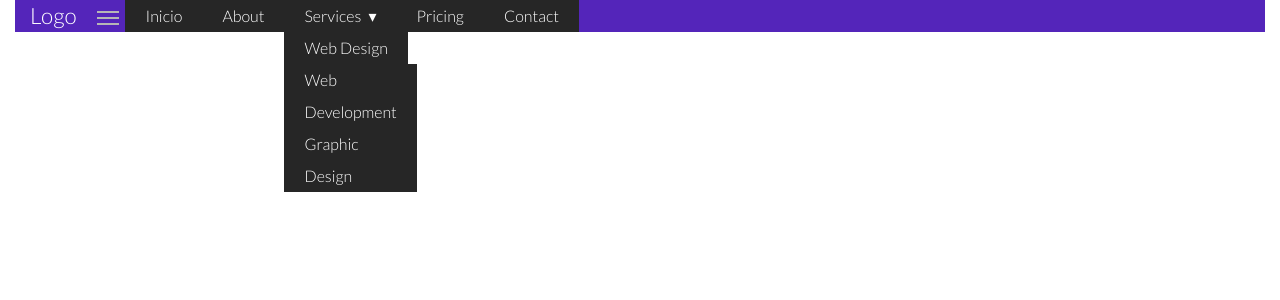
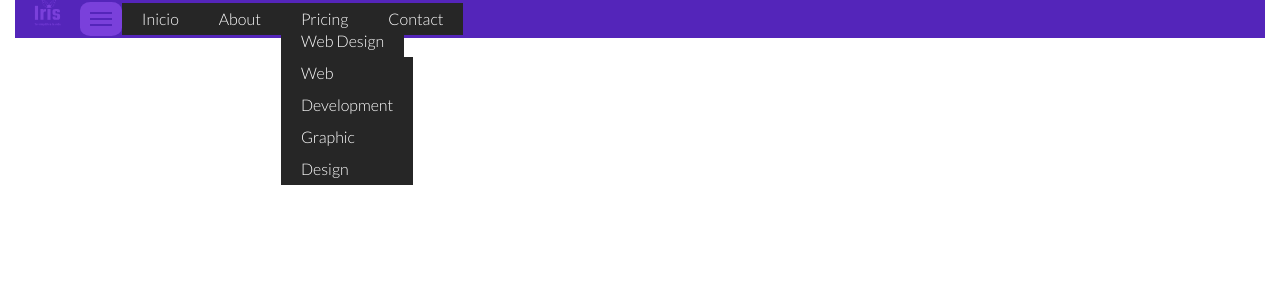
Before and after one commit to AlmondBro/serviiris, a React (Create React App) app: page / in a window 1280 px wide. Shown: the top 300 px of the page. Built offline with nearby package versions, Linux system fonts and the light colour scheme.

Commit message:
Import IrisLogo into NavBar and further changes

```diff
--- a/public/css/style.css
+++ b/public/css/style.css
@@ -157,25 +157,3 @@ header.header {
      display: block;
  }
 }
-
-.navbar-toggler {
-border: none;
-background: transparent !important;
-}
-
-.navLinks,
-.navbar-dark .navbar-nav .nav-link {
- color: rgb(87, 29, 29);
- font-size: 1em;
- text-transform: uppercase;
- opacity: 1.0;
- /* border-right: solid 1px white; */
- padding-right: 10px;
- padding-bottom: 0px;
-}
-
-/* TODO: Find way to not have to use important label */
-.navbar-dark .navbar-nav .nav-link:hover,
-.navLinks:hover, .navLink-current {
- color: #FFB914 !important;
-}
--- a/src/components/Header/NavigationBar/NavBarToggle/NavBarToggle.js
+++ b/src/components/Header/NavigationBar/NavBarToggle/NavBarToggle.js
@@ -1,7 +1,7 @@
 import React, { Component } from 'react';
 
 //Import styled components
-import { MenuBarLine, TopMenuBarLine, MiddleMenuBarLine, BottomMenuBarLine } from './NavBarToggleStyledComponents.js';
+import { MenuBarToggleButton, MenuBarLine, TopMenuBarLine, MiddleMenuBarLine, BottomMenuBarLine } from './NavBarToggleStyledComponents.js';
 
 class NavBarToggle extends Component {
     constructor(props) {
@@ -13,21 +13,7 @@ class NavBarToggle extends Component {
 
     navToggle = document.getElementById("navbarToggle");
 
-    toggleClass = (navToggle) => {
-        console.log("toggleClass");
-      //  let navToggle = document.querySelector(".navbar-toggler");
-
-        if (navToggle.classList.contains("collapsed")) {
-            console.log("if");
-            navToggle.classList.add("collapsed");
-        } else {
-            console.log("else");
-            navToggle.classList.remove("collapsed")
-        }
-
-    }; //end toggleClass()
-
-    toggleClass2 = () => {
+    toggleNavBarButton = () => {
         const currentState = this.state.collapsed;
         this.setState({ collapsed: !currentState});
 
@@ -35,14 +21,9 @@ class NavBarToggle extends Component {
         //     NavBarCollapse.classList.toggle("show");
     }; //end toggleClass2
 
-    /*
-    navToggle.addEventListener("click", function() {
-        let navToggle = document.querySelector(".navbar-toggler");
-        toggleClass(navToggle);
-    }); */
     render = () => {
         return (
-            <button
+            <MenuBarToggleButton
                     aria-controls   =   "basic-navbar-nav"
                     type            =   "button"
                     aria-label      =   "Toggle navigation"
@@ -50,7 +31,7 @@ class NavBarToggle extends Component {
                                             + ( this.state.collapsed ? "collapsed" : "")
                                         }
                     id              =   "navbarToggle"
-                    onClick         =   { this.toggleClass2 }
+                    onClick         =   { this.toggleNavBarButton }
             >
                 <TopMenuBarLine
                     collapsed   =   {   this.state.collapsed}
@@ -64,14 +45,9 @@ class NavBarToggle extends Component {
                     collapsed   =   {   this.state.collapsed}
                     className   =   "menubar-line bottom-bar"
                 />
-            </button>
+            </MenuBarToggleButton>
         );
     }; //end render()
-
 }; //end NavBarToggle
 
-NavBarToggle.onClick = (event) => {
-    console.log("Test");
-}
-
 export default NavBarToggle;
--- a/src/components/Header/NavigationBar/NavBarToggle/NavBarToggleStyledComponents.js
+++ b/src/components/Header/NavigationBar/NavBarToggle/NavBarToggleStyledComponents.js
@@ -1,12 +1,20 @@
 import styled from 'styled-components';
+
+const MenuBarToggleButton = styled('button')`
+    border: none;
+    background-color: #7A40DB;
+    padding: 10px;
+    border-radius: 25%;
+`; //end MenuBarToggleButton
+
 
 const MenuBarLine = styled('span')`
     width: 22px;
     height: 2px;
-    background-color: #B6B6B6;
+    background-color: #5425BA;
     display: block;
+    padding: 0;
     transition: all 0.2s;
-    margin-top: 4px;
 `; //end MenuBarLine
 
 let TopMenuBarLine = styled(MenuBarLine)`
@@ -16,11 +24,13 @@ let TopMenuBarLine = styled(MenuBarLine)`
 
 let MiddleMenuBarLine = styled(MenuBarLine)`
     opacity: ${props => props.collapsed ? "1" : "0"};
+    margin-top: 4px;
 `; //end MiddleMenuBarLine
 
 let BottomMenuBarLine = styled(MenuBarLine)`
     transform: ${props => props.collapsed ? "rotate(0)" : "rotate(-45deg)"};
     transform-origin: 10% 90%;
+    margin-top: 4px;
 `; //end BottomMenuBarLine
 
-export { MenuBarLine, TopMenuBarLine, MiddleMenuBarLine, BottomMenuBarLine };
+export { MenuBarToggleButton, MenuBarLine, TopMenuBarLine, MiddleMenuBarLine, BottomMenuBarLine };
--- a/src/components/Header/NavigationBar/NavigationBar.js
+++ b/src/components/Header/NavigationBar/NavigationBar.js
@@ -11,10 +11,12 @@ import { faSearch } from '@fortawesome/free-solid-svg-icons';
 import NavBarToggle from './NavBarToggle/NavBarToggle.js';
 
 //Import styled components
-import  {   NavBar, NavContainer, NavLogoContainer, NavLogoContainerLink,
+import  {   NavBar, NavIrisLogo, NavContainer, NavLogoContainer, NavLogoContainerLink,
             Nav, NavUl, NavLi, NavLink
         } from './NavigationBarStyledComponents.js';
 
+
+import IrisLogo from './../../IrisLogo.js';
 /*
     <Link
                             to              =   "/home"
@@ -39,7 +41,12 @@ const NavigationBar = (props) => {
             <NavBar className="navigation-bar">
                 <NavContainer className="nav-container">
                     <NavLogoContainer className="nav-logo-container">
-                        <NavLogoContainerLink href="#!">Logo</NavLogoContainerLink>
+                        <NavLogoContainerLink href="#!">
+                            <NavIrisLogo
+                                height  =   "35px"
+                                width   =   "35px"
+                            />
+                        </NavLogoContainerLink>
                     </NavLogoContainer>
                     <NavBarToggle/>
                     <Nav id="basic-navbar-nav">
@@ -63,7 +70,8 @@ const NavigationBar = (props) => {
                                 <NavLink href="#!">About</NavLink>
                             </NavLi>
                             <NavLi>
-                                <NavLink href="#!">Services</NavLink>
+                                {/* TODO: Fix this not lining up in width */}
+                                {/* <NavLink href="#!">Services</NavLink> */}
                                 <ul class="nav-dropdown">
                                     <NavLi>
                                         <NavLink href="#!">Web Design</NavLink>
--- a/src/components/Header/NavigationBar/NavigationBarStyledComponents.js
+++ b/src/components/Header/NavigationBar/NavigationBarStyledComponents.js
@@ -3,6 +3,8 @@ import React from 'react';
 import styled from 'styled-components';
 
 import { NavLink as Link } from "react-router-dom";
+
+import IrisLogo from './../../IrisLogo.js';
 
 /*
     .bg-iris-yellow {
@@ -19,6 +21,13 @@ const NavBar = styled('section')`
   width: 100%;
 `; //end NavBar
 
+
+
+let NavIrisLogo = styled(IrisLogo)`
+    width: ${ props => props.width ? props.width : "500px"};
+    height: ${ props => props.height ? props.height : "500px"};
+    color: ${ props => props.color ? props.color : "#7A40DB"};
+`;
 
 const NavContainer = styled('div')`
     /* Breakpoint of 1000px  */
@@ -137,5 +146,5 @@ let NavLink = styled('a')`
     }
 `; //end NavLink
 
-export {    NavBar, NavContainer, NavLogoContainer, NavLogoContainerLink,
+export {    NavBar, NavIrisLogo, NavContainer, NavLogoContainer, NavLogoContainerLink,
             Nav, NavUl, NavLi, NavLink };
```
